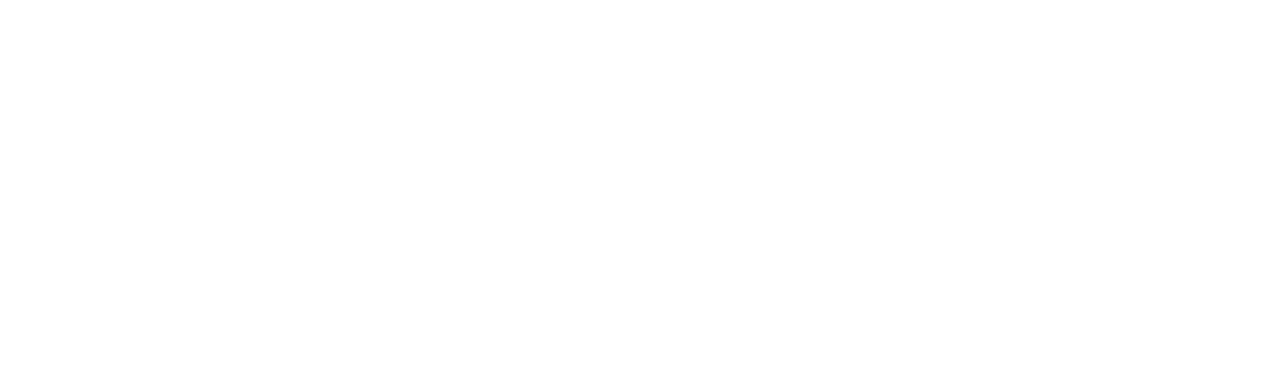
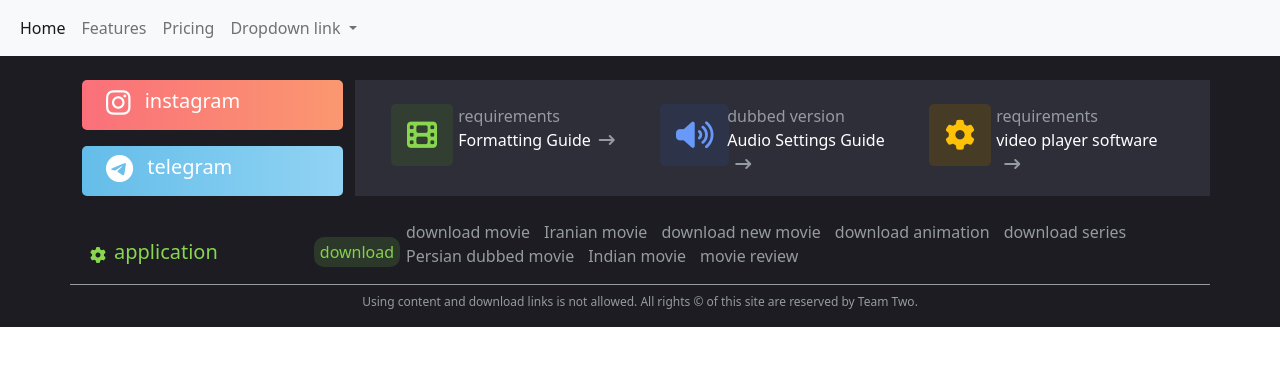
Before and after one commit to mohammaddanial-farokhi/film-website, a plain HTML site: page characters/1/index.html in a window 1280 px wide. Drawn offline with nearby package versions, Linux system fonts and the light colour scheme.

Commit message:
first character

```diff
--- a/characters/1/assets/css/style.css
+++ b/characters/1/assets/css/style.css
@@ -0,0 +1,85 @@
+/* footer */
+.wrapper{
+    background-color: #1C1C22;
+}
+.custom-insta{
+    vertical-align: -5px;
+    padding-top: 4%;
+    margin-right: 10px;
+    color: white;
+}
+.insta-container{
+    border-radius: 5px;
+    background: linear-gradient(to right, #FA707A, #FA9870);
+    height: 50px;
+}
+.tel-container{
+    border-radius: 5px;
+    background: linear-gradient(to right, #64BDE9, #91D3F4);
+    height: 50px;
+}
+.custom-div{
+    background-color: #2e2e39;
+}
+.custom-film{
+    background-color: #323E31;
+    color: #89D64F;
+    font-size: 30px;
+    border-radius: 5px;
+
+}
+.custom-h3 , .custom-arrow
+{
+    color:#959BA0 ;
+}
+.custom-div2{
+    margin-top: 25px;
+}
+.custom-sound{
+    background-color: #2D3348;
+    color: #6898F8;
+    font-size: 30px;
+    border-radius: 5px;
+}
+.custom-gear{
+    background-color: #463C25;
+    color: #FFC107;
+    font-size: 30px;
+    border-radius: 5px;
+}
+.custom-btn{
+    height: 30px;
+    margin-left: 96px;
+    border-radius: 10px;
+    color: #86D04E;
+    background-color: #2C3829;
+}
+.custom-gear1 , .custom-h5{
+    color: #89D64F;
+}
+.custom-gear1{
+    margin-top: 6px;
+}
+.custom-ul{
+    display: flex;
+    flex-wrap: wrap;
+    list-style: none;
+}
+.custom-ul li{
+    margin-left: 7px;
+    margin-right: 7px;
+}
+.custom-ul li a{
+    color: #959BA0;
+    text-decoration: none;
+}
+.custom-p{
+    font-size: 12px;
+    color: #959BA0;
+}
+.custom-div3 {
+    border-top: 1px solid #959BA0;
+    display: flex;
+    justify-content: center;
+}
+/* end-footer */
--- a/characters/1/index.html
+++ b/characters/1/index.html
@@ -0,0 +1,137 @@
+<!DOCTYPE html>
+<html lang="en">
+<head>
+    <meta charset="UTF-8">
+    <meta name="viewport" content="width=device-width, initial-scale=1.0">
+    <title>miles teller</title>
+    <link rel="stylesheet" href="assets/css/style.css">
+    <link rel="stylesheet" href="../../main/assets/css/bootstrap-ltr.css">
+    <script src="https://kit.fontawesome.com/2d2ceac84d.js" crossorigin="anonymous"></script>
+
+</head>
+<body>
+    <header>
+        <nav class="navbar navbar-expand-lg navbar-light bg-light">
+            <div class="container-fluid">
+              <button class="navbar-toggler" type="button" data-bs-toggle="collapse" data-bs-target="#navbarNavDropdown" aria-controls="navbarNavDropdown" aria-expanded="false" aria-label="Toggle navigation">
+                <span class="navbar-toggler-icon"></span>
+              </button>
+              <div class="collapse navbar-collapse" id="navbarNavDropdown">
+                <ul class="navbar-nav">
+                  <li class="nav-item">
+                    <a class="nav-link active" aria-current="page" href="#">Home</a>
+                  </li>
+                  <li class="nav-item">
+                    <a class="nav-link" href="#">Features</a>
+                  </li>
+                  <li class="nav-item">
+                    <a class="nav-link" href="#">Pricing</a>
+                  </li>
+                  <li class="nav-item dropdown">
+                    <a class="nav-link dropdown-toggle" href="#" id="navbarDropdownMenuLink" role="button" data-bs-toggle="dropdown" aria-expanded="false">
+                      Dropdown link
+                    </a>
+                    <ul class="dropdown-menu" aria-labelledby="navbarDropdownMenuLink">
+                      <li><a class="dropdown-item" href="#">Action</a></li>
+                      <li><a class="dropdown-item" href="#">Another action</a></li>
+                      <li><a class="dropdown-item" href="#">Something else here</a></li>
+                    </ul>
+                  </li>
+                </ul>
+              </div>
+            </div>
+          </nav>
+    </header>
+    <main>
+
+    </main>
+    <footer>
+        <footer>
+            <div class="container-fluid wrapper">
+                <div class="container pt-4 ">
+                    <div class="row">
+                        <div class="col-sm-12 col-md-3">
+                            <div class="insta-container px-4">
+                                <a href="#" class="text-decoration-none ">
+                                    <i class="fa-brands fa-instagram custom-insta fs-3 "></i>
+                                    <span class="text-white fs-5 ">instagram</span>
+                                </a>
+                            </div>
+                            <div class="tel-container px-4 mt-3">
+                                <a href="#" class="text-decoration-none ">
+                                    <i class="fa-brands fa-telegram custom-insta fs-3 "></i>
+                                    <span class="text-white fs-5 ">telegram</span>
+                                </a>
+                            </div>
+                        </div>
+                    <div class="col-sm-12 col-md-9 custom-div ">
+                        <div class="container">
+                            <div class="row">
+                                <div class="col-4 custom-div2">
+                                    <div class="row">
+                                        <div class="col-3 mt-4">
+                                            <i class="fa-solid fa-film custom-film p-3 me-3"></i>
+                                        </div>
+                                        <div class="col-9 mt-4">
+                                            <span class="custom-h3 d-block">requirements</span>
+                                            <span class="text-white">Formatting Guide<i class="fa-solid fa-arrow-right-long  ms-2 custom-arrow"></i></span>
+                                        </div>
+                                    </div>
+                                </div>
+                                <div class="col-4 custom-div2">
+                                    <div class="row">
+                                        <div class="col-3 mt-4">
+                                            <i class="fa-solid fa-volume-high p-3 me-3 custom-sound"></i>
+                                        </div>
+                                        <div class="col-9 mt-4">
+                                            <span class="custom-h3 d-block">dubbed version</span>
+                                            <span class="text-white">Audio Settings Guide<i class="fa-solid fa-arrow-right-long  ms-2 custom-arrow"></i></span>
+                                        </div>
+                                    </div>
+                                </div>
+                                <div class="col-4 custom-div2">
+                                    <div class="row">
+                                        <div class="col-3 mt-4">
+                                            <i class="fa-solid fa-gear custom-gear p-3 me-3"></i>
+                                        </div>
+                                        <div class="col-9 mt-4">
+                                            <span class="custom-h3 d-block">requirements</span>
+                                            <span class="text-white">video player software<i class="fa-solid fa-arrow-right-long  ms-2 custom-arrow"></i></span>
+                                        </div>
+                                    </div>
+                                </div>
+                            </div>
+                        </div>
+                    </div>
+                </div>
+                <div class="row">
+                    <div class="col-sm-12 col-md-3 d-flex mt-4">
+                        <i class="fa-solid fa-gear custom-gear1 align-self-center mx-2 "></i>
+                        <span class="align-self-center custom-h5 fs-5">application</span>
+                        <button type="button" class="custom-btn border-0 align-self-center">download</button>
+
+                    </div>
+                    <div class="col-sm-12 col-md-9 mt-4">
+                        <ul class="custom-ul">
+                            <li><a href="">download movie</a></li>
+                            <li><a href="">Iranian movie</a></li>
+                            <li><a href="">download new movie</a></li>
+                            <li><a href="">download animation</a></li>
+                            <li><a href="">download series</a></li>
+                            <li><a href="">Persian dubbed movie</a></li>
+                            <li><a href="">Indian movie</a></li>
+                            <li><a href="">movie review</a></li>
+                        </ul>
+                    </div>
+                </div>
+                <div class="row">
+                    <div class="col-12 custom-div3  ">
+                        <p class="custom-p mt-2">Using content and download links is not allowed. All rights &copy of this site are reserved by Team Two.</p>
+                    </div>
+                </div>
+            </div>
+        </footer>
+    </footer>
+    <script src="https://cdn.jsdelivr.net/npm/bootstrap@5.0.2/dist/js/bootstrap.bundle.min.js" integrity="sha384-MrcW6ZMFYlzcLA8Nl+NtUVF0sA7MsXsP1UyJoMp4YLEuNSfAP+JcXn/tWtIaxVXM" crossorigin="anonymous"></script>
+</body>
+</html>
--- a/main/assets/css/style.css
+++ b/main/assets/css/style.css
@@ -35,12 +35,7 @@ ul li a:hover{
 ul li:hover ul.film  {
     display: block;
 }
-
-
-*{
-    padding: 0;
-    margin: 0;
-}
+/* footer */
 .wrapper{
     background-color: #1C1C22;
 }
@@ -124,6 +119,7 @@ ul li:hover ul.film  {
     display: flex;
     justify-content: center;
 }
+/* end-footer */
 header{
     background-image: url('https://digimoviez.com/wp-content/uploads/2022/07/AaV1YIdWKnjAIAOe8UUKBFm327v-e1657627832652.jpg');
     background-repeat: no-repeat;
```
Also changed, not shown: main/index.html (+9 -6 lines).
